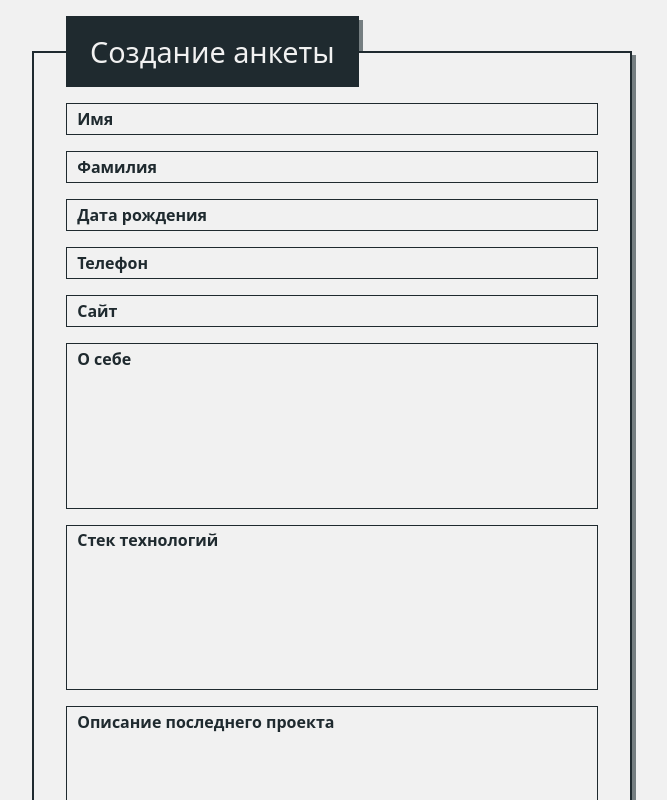
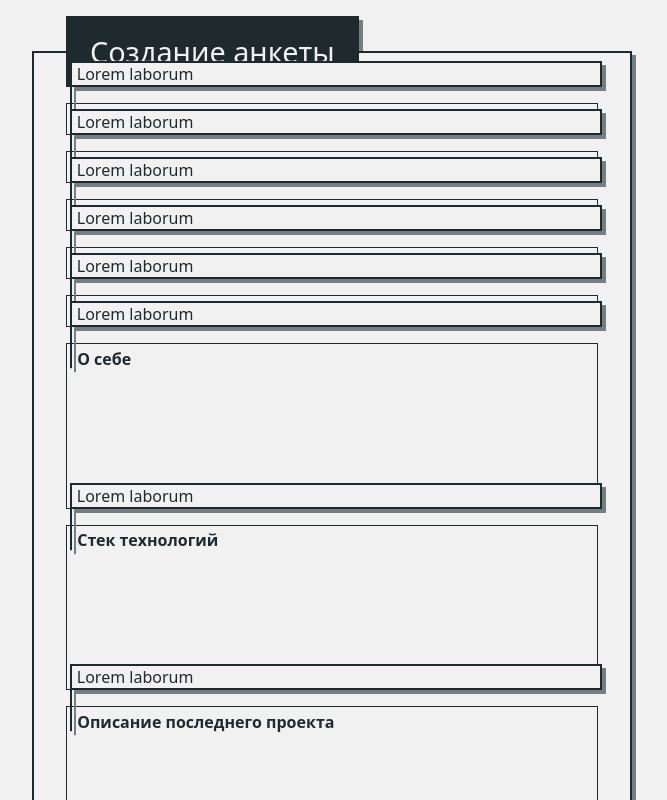
Before and after one commit to YauheniMel/questionnaire, a React (Create React App) app: page / in a window 1280 px wide. Shown: the top 800 px of the page, without its empty margins (308-975 px from the left). Built offline with nearby package versions, Linux system fonts and the light colour scheme; the HTML template or start-up script is replaced by a standard one.

Commit message:
feat: Create Alert component

```diff
--- /dev/null
+++ b/src/conponents/Alert/Alert.jsx
@@ -0,0 +1,17 @@
+import React from 'react';
+import classes from './Alert.module.css';
+
+class Alert extends React.Component {
+  render() {
+    return (
+      <div
+        className={classes.alert}
+        type={this.props.type}
+      >
+        {this.props.content}
+      </div>
+    )
+  }
+}
+
+export default Alert;
--- /dev/null
+++ b/src/conponents/Alert/Alert.module.css
@@ -0,0 +1,43 @@
+@import '../../styles/colors.css';
+
+.alert {
+  position: absolute;
+  border: 2px solid var(--primary-main);
+  /* border-left: 4px solid var(--primary-main); */
+  background-color: var(--white);
+  z-index: 9998;
+  bottom: calc(100% + 1rem);
+  left: 4px;
+  width: 100%;
+  padding: 0 .3rem;
+  filter: drop-shadow(4px 4px var(--primary-light));
+}
+
+.alert::before {
+  content: '';
+  position: absolute;
+  left: 2px;
+  bottom: 0;
+  transform: translate(-4px, 100%);
+  width: 2px;
+  height: 2.7rem;
+  background-color: var(--primary-main);
+  border-top: none;
+}
+/* .alert::after {
+  content: '';
+  position: absolute;
+  left: 2px;
+  bottom: -1px;
+  transform: translate(-4px, 100%);
+  width: 2rem;
+  height: 2rem;
+  background-color: var(--primary-main);
+  clip-path: polygon(0 0, 0 52%, 43% 0);
+  border: 2px solid var(--primary-main);
+  border-top: none;
+} */
+
+.alert:hover {
+  z-index: 9999;
+}
--- a/src/conponents/FormField/FormField.jsx
+++ b/src/conponents/FormField/FormField.jsx
@@ -1,4 +1,5 @@
 import React from 'react';
+import Alert from '../Alert/Alert';
 import classes from './FormField.module.css';
 
 class FormField extends React.Component {
@@ -21,6 +22,7 @@ class FormField extends React.Component {
         >
           {this.props.label}
         </label>
+        <Alert content="Lorem laborum"/>
         {
           this.props.type === 'textarea'
             ? (
--- a/src/styles/font.css
+++ /dev/null
@@ -1,4 +0,0 @@
-@font-face {
-  font-family: 'Poppins';
-  src: local('Poppins'), url(../assets/fonts/Poppins-Regular.ttf) format('truetype');
-}
```
